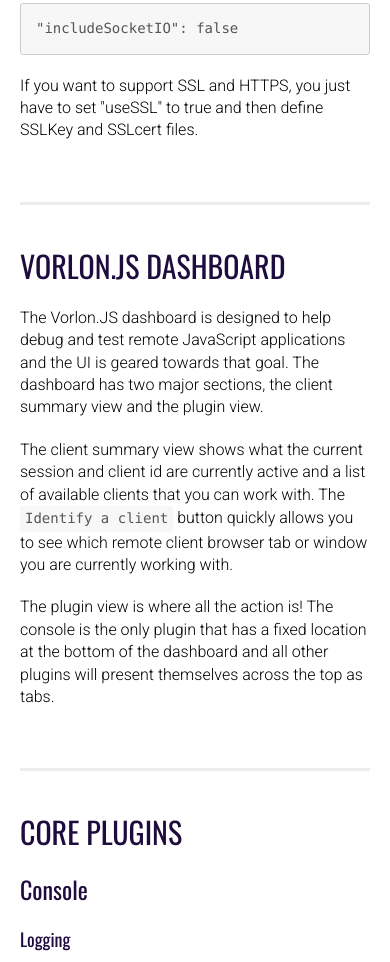
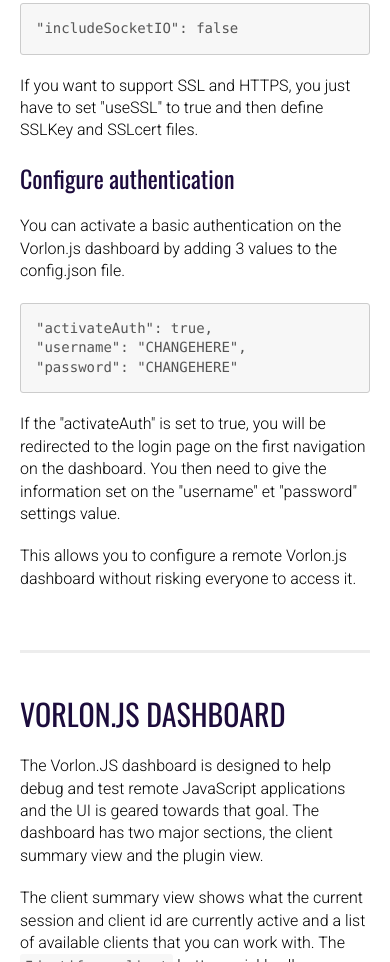
Before and after one commit to MicrosoftDX/VorlonJSWeb, a website: page documentation/index.html in a window 390 px wide. Shown: the part 3731-4693 px from the top of the page. Drawn offline with nearby package versions, Linux system fonts and the light colour scheme.

Commit message:
Update doc on authentication

```diff
--- a/documentation/index.html
+++ b/documentation/index.html
@@ -49,6 +49,7 @@
                   <li class="depth-2"><a href="#vorlonjs-client">Vorlon.JS Client</a></li>
                   <li class="depth-2"><a href="#vorlonjs-client-advanced-topics">Vorlon.JS Client advanced topics</a></li>
                   <li class="depth-2"><a href="#vorlonjs-server-advanced-topics">Vorlon.JS Server advanced topics</a></li>
+                  <li class="depth-2"><a href="#configure-authentication">Configure authentication</a></li>
                 </ul>
               </li>
               <li class="depth-1"><a href="#vorlonjs-dashboard">Vorlon.JS Dashboard</a>
@@ -142,6 +143,14 @@
 <p>We also added the option to NOT automatically include socket.io in the script returned to the client. You can disable socket.io embedding by setting:</p>
 <pre><code>"includeSocketIO": false
 </code></pre><p>If you want to support SSL and HTTPS, you just have to set "useSSL" to true and then define SSLKey and SSLcert files.</p>
+<a name="configure-authentication"></a><h2 id="configure-authentication">Configure authentication</h2>
+<p>You can activate a basic authentication on the Vorlon.js dashboard by adding 3 values to the config.json file.</p>
+<pre><code>"activateAuth": true,
+"username": "CHANGEHERE",
+"password": "CHANGEHERE"
+</code></pre><p>If the "activateAuth" is set to true, you will be redirected to the login page on the first navigation on the dashboard.
+You then need to give the information set on the "username" et "password" settings value.</p>
+<p>This allows you to configure a remote Vorlon.js dashboard without risking everyone to access it.</p>
 
           </section>
           <section><a name="vorlonjs-dashboard"></a><h1>Vorlon.JS Dashboard</h1>
```
Also changed, not shown: data/documentation.json (+1 -1 lines), plugins/index.html (+1 -1 lines).
